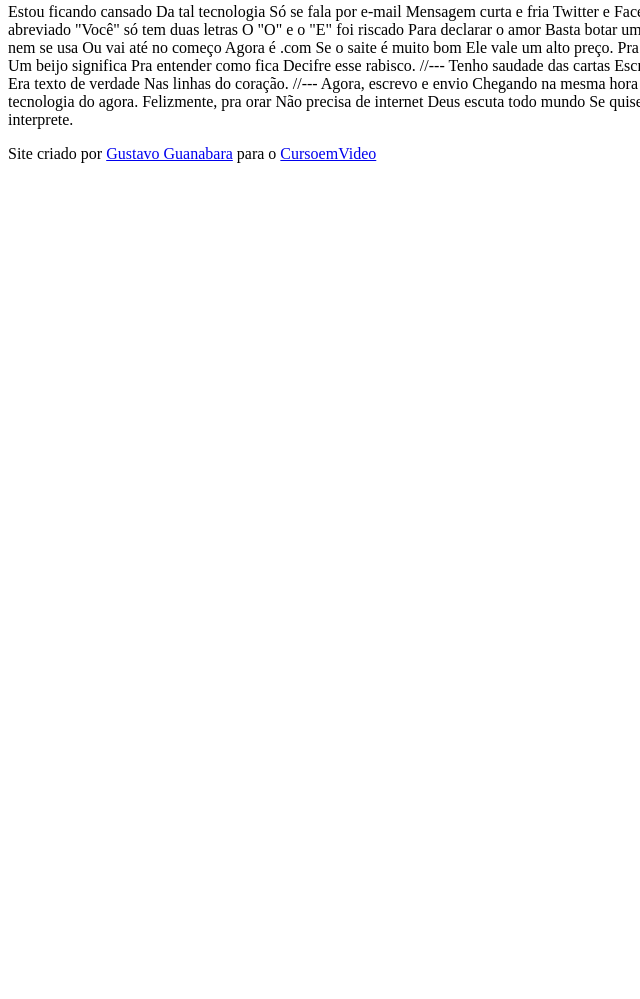
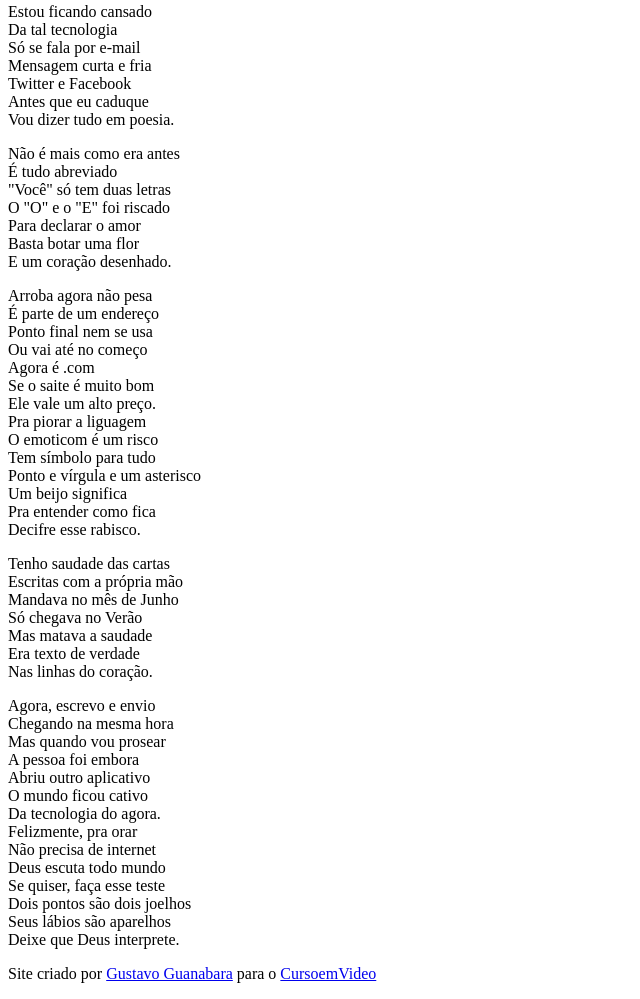
Before and after one commit to LucasMB21/Curso-HTML5-e-CSS3-curso-em-video, a plain HTML site: page modulo-03/desafios/d012/index.html in a window 1280 px wide. Shown: the part 111-1110 px from the top of the page, without its empty margins (0-640 px from the left). Before the commit the page ends 800 px from the top, so only its background shows below. Drawn offline with Linux system fonts and the light colour scheme.

Commit message:
atualizamos o html e criamos nosso arquivo css

```diff
--- a/modulo-03/desafios/d012/index.html
+++ b/modulo-03/desafios/d012/index.html
@@ -4,6 +4,7 @@
     <meta charset="UTF-8">
     <meta name="viewport" content="width=device-width, initial-scale=1.0">
     <title>Cordel Moderno</title>
+    <link rel="stylesheet" href="style.css">
 </head>
 <body>
     <header>
@@ -15,69 +16,83 @@
         </p>
     </header>
 
-    Estou ficando cansado
-    Da tal tecnologia
-    Só se fala por e-mail
-    Mensagem curta e fria
-    Twitter e Facebook
-    Antes que eu caduque
-    Vou dizer tudo em poesia.
+    <section>
+        <p>
+            Estou ficando cansado<br>
+            Da tal tecnologia<br>
+            Só se fala por e-mail<br>
+            Mensagem curta e fria<br>
+            Twitter e Facebook<br>
+            Antes que eu caduque<br>
+            Vou dizer tudo em poesia.
+        </p>
+    </section>
 
-    //---
 
-    Não é mais como era antes
-    É tudo abreviado
-    "Você" só tem duas letras
-    O "O" e o "E" foi riscado
-    Para declarar o amor
-    Basta botar uma flor
-    E um coração desenhado.
+    <section>
+        <p>
+            Não é mais como era antes<br>
+            É tudo abreviado<br>
+            "Você" só tem duas letras<br>
+            O "O" e o "E" foi riscado<br>
+            Para declarar o amor<br>
+            Basta botar uma flor<br>
+            E um coração desenhado.
+        </p>
+    </section>
 
-    //---
 
-    Arroba agora não pesa
-    É parte de um endereço
-    Ponto final nem se usa
-    Ou vai até no começo
-    Agora é .com
-    Se o saite é muito bom
-    Ele vale um alto preço.
+    <section>
+        <p>
+            Arroba agora não pesa<br>
+            É parte de um endereço<br>
+            Ponto final nem se usa<br>
+            Ou vai até no começo<br>
+            Agora é .com<br>
+            Se o saite é muito bom<br>
+            Ele vale um alto preço.<br>
+            Pra piorar a liguagem<br>
+            O emoticom é um risco<br>
+            Tem símbolo para tudo<br>
+            Ponto e vírgula e um asterisco<br>
+            Um beijo significa<br>
+            Pra entender como fica<br>
+            Decifre esse rabisco.
+        </p>
+    </section>
 
-    Pra piorar a liguagem
-    O emoticom é um risco
-    Tem símbolo para tudo
-    Ponto e vírgula e um asterisco
-    Um beijo significa
-    Pra entender como fica
-    Decifre esse rabisco.
 
-    //---
+    <section>
+        <p>
+            Tenho saudade das cartas<br>
+            Escritas com a própria mão<br>
+            Mandava no mês de Junho<br>
+            Só chegava no Verão<br>
+            Mas matava a saudade<br>
+            Era texto de verdade<br>
+            Nas linhas do coração.
+        </p>
+    </section>
 
-    Tenho saudade das cartas
-    Escritas com a própria mão
-    Mandava no mês de Junho
-    Só chegava no Verão
-    Mas matava a saudade
-    Era texto de verdade
-    Nas linhas do coração.
 
-    //---
-
-    Agora, escrevo e envio
-    Chegando na mesma hora
-    Mas quando vou prosear
-    A pessoa foi embora
-    Abriu outro aplicativo
-    O mundo ficou cativo
-    Da tecnologia do agora.
-
-    Felizmente, pra orar
-    Não precisa de internet
-    Deus escuta todo mundo
-    Se quiser, faça esse teste
-    Dois pontos são dois joelhos
-    Seus lábios são aparelhos
-    Deixe que Deus interprete.
+    <section>
+        <p>
+            Agora, escrevo e envio<br>
+            Chegando na mesma hora<br>
+            Mas quando vou prosear<br>
+            A pessoa foi embora<br>
+            Abriu outro aplicativo<br>
+            O mundo ficou cativo<br>
+            Da tecnologia do agora.<br>
+            Felizmente, pra orar<br>
+            Não precisa de internet<br>
+            Deus escuta todo mundo<br>
+            Se quiser, faça esse teste<br>
+            Dois pontos são dois joelhos<br>
+            Seus lábios são aparelhos<br>
+            Deixe que Deus interprete.
+        </p>
+    </section>
 
     <footer>
         <p>Site criado por <a href="https://gustavoguanabara.github.io" target="_blank">Gustavo Guanabara</a> para o <a href="https://www.cursoemvideo.com" target="_blank">CursoemVideo</a></p>
--- /dev/null
+++ b/modulo-03/desafios/d012/style.css
@@ -0,0 +1 @@
+@charset "UTF-8";
```
